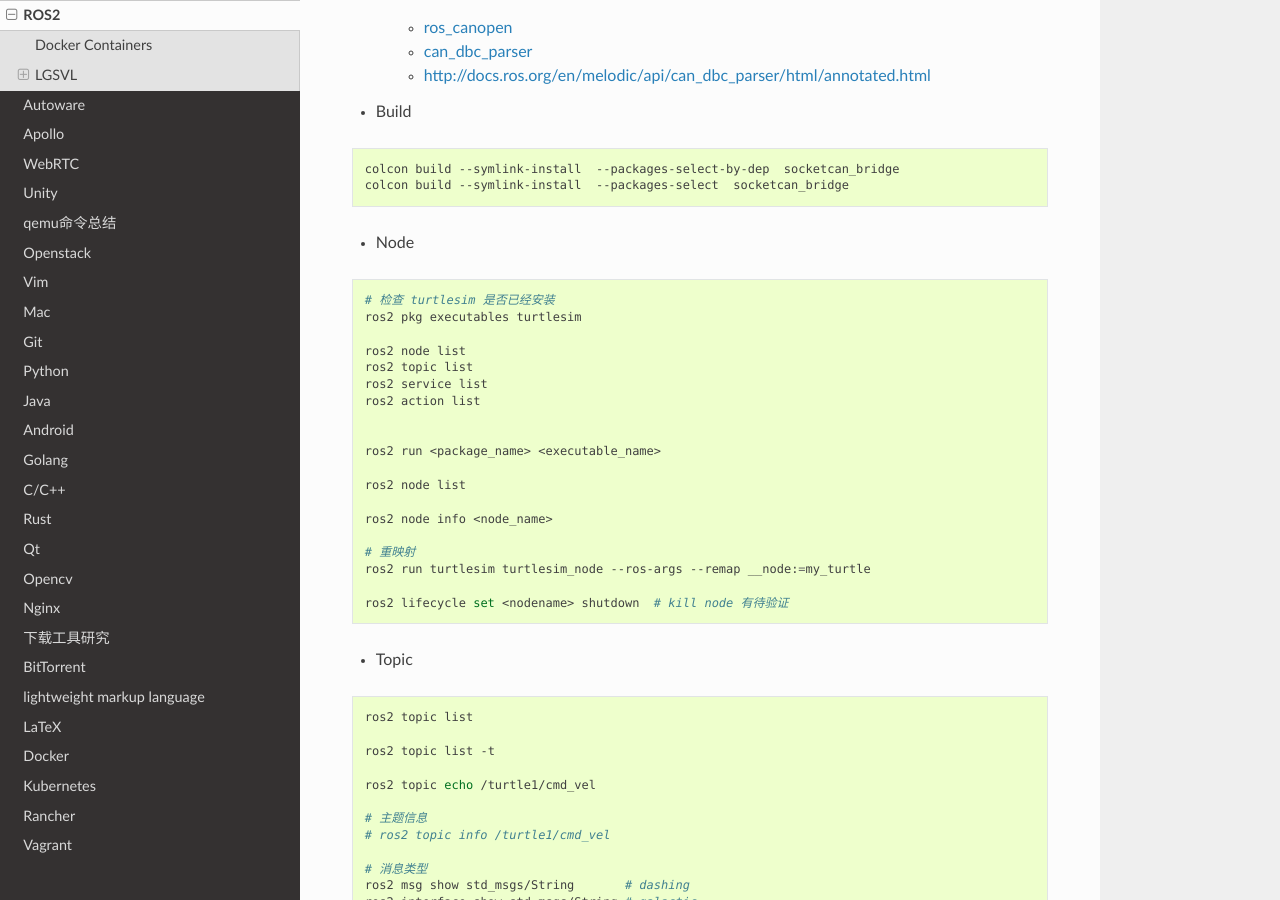
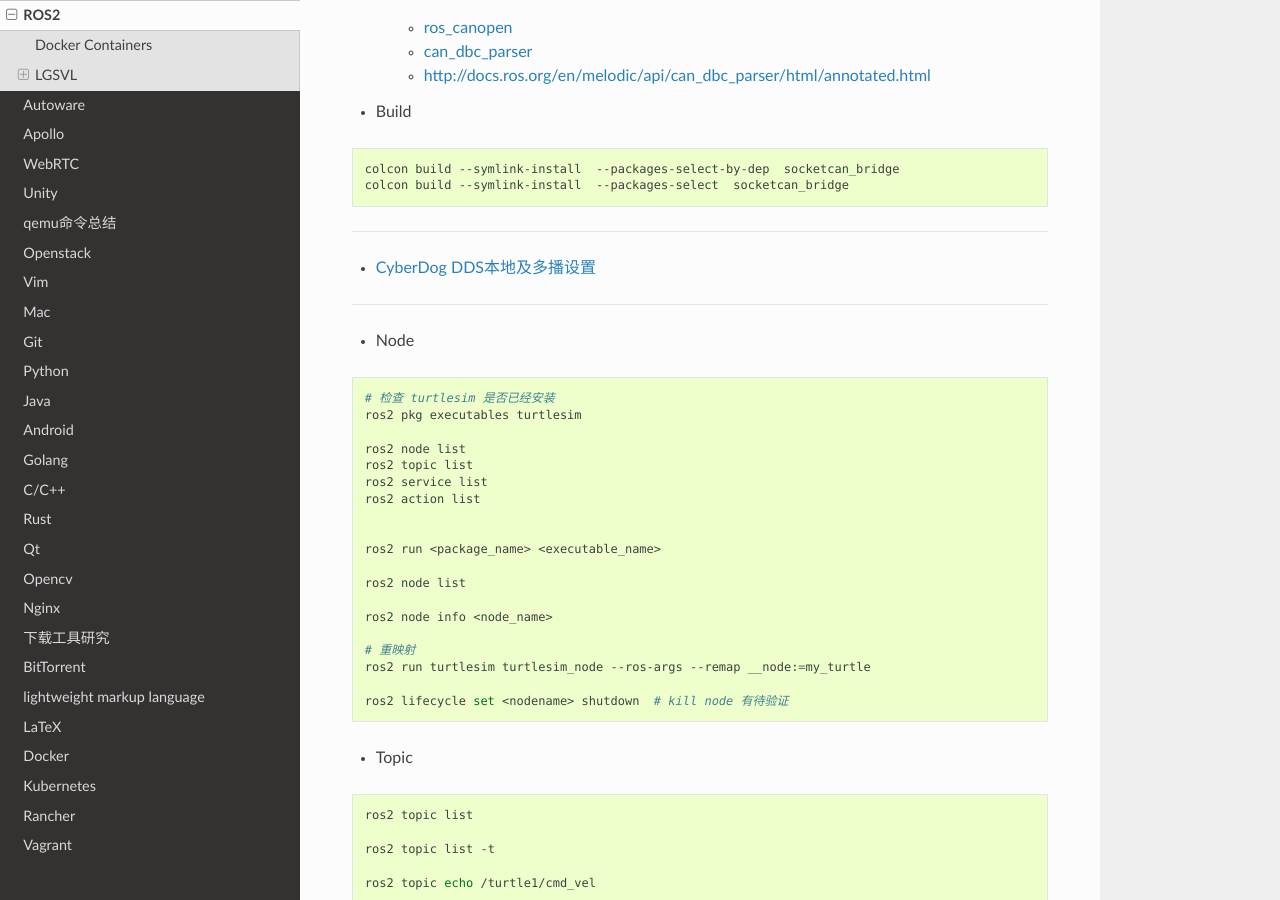
Before and after one commit to my-rds-store/my_space, a Sphinx documentation site: the page built from source/ros/ros2.rst, in a window 1280 px wide and 900 px high, scrolled down 1469 px. Built offline with Sphinx 7.4.7 and the Read the Docs theme 2.0.0, drawn with Linux system fonts in a browser that asks for light colours.

Commit message:
updaet ...

```diff
--- a/source/ros/ros2.rst
+++ b/source/ros/ros2.rst
@@ -85,6 +85,11 @@ Docker Containers
     colcon build --symlink-install  --packages-select-by-dep  socketcan_bridge
     colcon build --symlink-install  --packages-select  socketcan_bridge
 
+----------
+
+* `CyberDog DDS本地及多播设置 <https://github.com/MiRoboticsLab/cyberdog_ros2/wiki/CyberDog-DDS本地及多播设置>`_
+
+----------
 
 * Node
 
```
